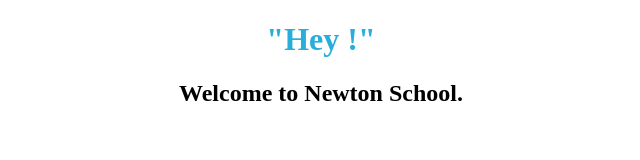
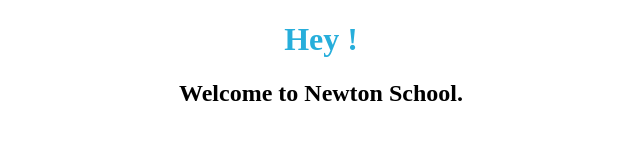
Before and after one commit to Shudhanshusoni/React-Basics-and-React-State---Greetings-with-Props---p9ek9ya9ol38, a React app: page / in a window 1280 px wide. Shown: the top 160 px of the page, without its empty margins (319-959 px from the left). Built offline with nearby package versions, Linux system fonts and the light colour scheme.

Commit message:
Update Welcome.js

```diff
--- a/src/components/Welcome.js
+++ b/src/components/Welcome.js
@@ -4,7 +4,7 @@ import React from'react';
 function Welcome (props){
     return(
         <>
-        <h1>"Hey !" {props.name}</h1>
+        <h1>Hey ! {props.name}</h1>
         <h2>Welcome to Newton School.</h2>
         </>
     );
```
